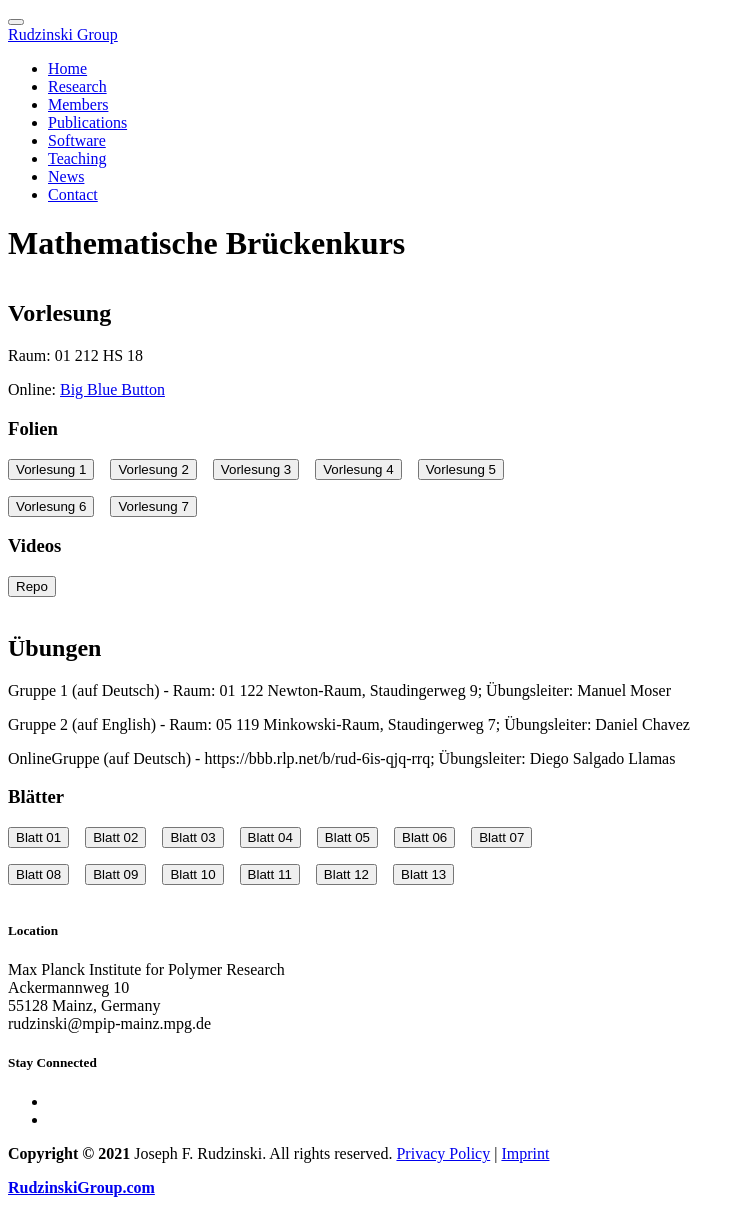
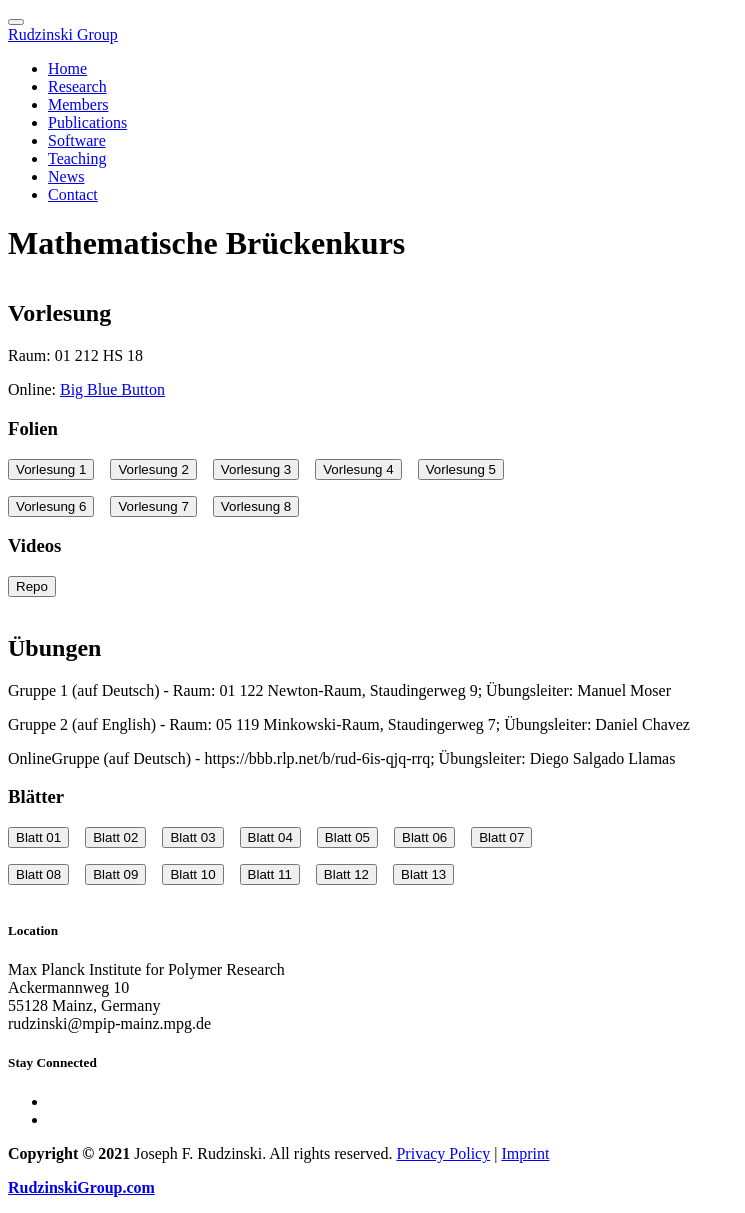
Before and after one commit to JFRudzinski/JFRudzinski.github.io, a Jekyll site: the page built from _posts/classes/2021-09-26-Brueckenkurs.md, in a window 1280 px wide. Shown: the whole page, without its empty margins (0-745 px from the left). Built offline with Jekyll 4.4.1, drawn with Linux system fonts in a browser that asks for light colours.

Commit message:
added vor 08

```diff
--- a/_posts/classes/2021-09-26-Brueckenkurs.md
+++ b/_posts/classes/2021-09-26-Brueckenkurs.md
@@ -43,6 +43,8 @@
         <a href="{{site.baseurl}}/assets/content/Teaching/Brueckenkurs/Vorlesungen/vorl_06.pdf" target="_blank"><button class="button-new shadow">Vorlesung 6</button></a>
         &nbsp;&nbsp;
         <a href="{{site.baseurl}}/assets/content/Teaching/Brueckenkurs/Vorlesungen/vorl_07.pdf" target="_blank"><button class="button-new shadow">Vorlesung 7</button></a>
+        &nbsp;&nbsp;
+        <a href="{{site.baseurl}}/assets/content/Teaching/Brueckenkurs/Vorlesungen/vorl_08.pdf" target="_blank"><button class="button-new shadow">Vorlesung 8</button></a>
         &nbsp;&nbsp;
         </p>
         <h3 class="post-subtitle">Videos</h3>
```
Also changed, not shown: 1 other file.
